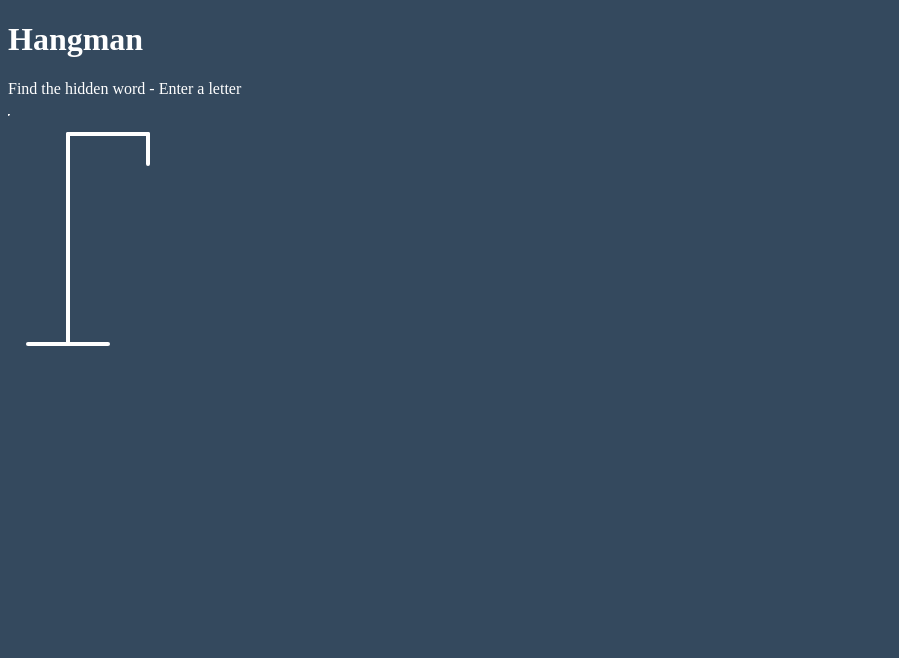
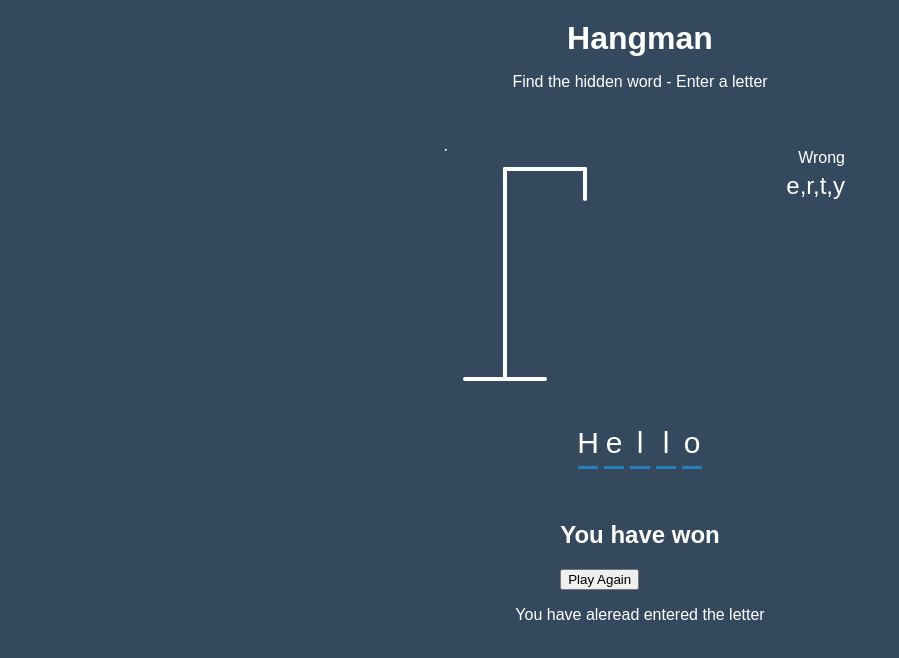
Before and after one commit to AmirSejdinovic/Hangman-game-Vanila-JS, a plain HTML site: page index.html in a window 1280 px wide. Shown: the whole page, without its empty margins (0-899 px from the left). Drawn offline with Linux system fonts and the light colour scheme.

Commit message:
Styling the hangman

```diff
--- a/index.html
+++ b/index.html
@@ -28,6 +28,34 @@
         <line x1="140" y1="150" x2="120" y2="180" class="figure-part"></line>
         <line x1="140" y1="150" x2="160" y2="180" class="figure-part"></line>
       </svg>
+
+      <div class="wrong-letters-container">
+        <div id="wrong-letters">
+          <p>Wrong</p>
+          <span>e,r,t,y</span>
+        </div>
+      </div>
+
+      <div class="word" id="word">
+        <div class="letter">H</div>
+        <div class="letter">e</div>
+        <div class="letter">l</div>
+        <div class="letter">l</div>
+        <div class="letter">o</div>
+      </div>
+    </div>
+    <!--Container for filan message-->
+    <div class="popup-container" id="popup-container">
+      <div class="popup">
+        <h2 id="final-message">You have won</h2>
+        <button id="play-button">Play Again</button>
+      </div>
+    </div>
+    <!--
+    Nottification
+    -->
+    <div class="notification-container" id="noti">
+      <p>You have aleread entered the letter</p>
     </div>
     <script src="scritp.js"></script>
   </body>
--- a/style.css
+++ b/style.css
@@ -1,8 +1,28 @@
+* {
+  box-sizing: border-box;
+}
+
 body {
   background-color: #34495e;
   color: #fff;
+  font-family: Arial, Helvetica, sans-serif;
+  display: flex;
+  flex-direction: column;
+  align-items: center;
+  height: 80vh;
+  margin: 0;
+  overflow: hidden;
 }
-
+h1 {
+  margin: 20px 0 0;
+}
+.game-container {
+  padding: 20px 30px;
+  position: relative;
+  margin: auto;
+  height: 350px;
+  width: 450px;
+}
 .figure-container {
   fill: transparent;
   stroke: #fff;
@@ -13,3 +33,34 @@ body {
 .figure-part {
   display: none;
 }
+.wrong-letters-container {
+  position: absolute;
+  top: 20px;
+  right: 20px;
+  display: flex;
+  flex-direction: column;
+  text-align: right;
+}
+.wrong-letters-container p {
+  margin: 0 0 5px;
+}
+.wrong-letters-container span {
+  font-size: 24px;
+}
+.word {
+  display: flex;
+  position: absolute;
+  bottom: 10px;
+  left: 50%;
+  transform: translateX(-50%);
+}
+.letter {
+  border-bottom: 3px solid #2980b9;
+  display: inline-flex;
+  font-size: 30px;
+  align-items: center;
+  justify-content: center;
+  margin: 0 3px;
+  height: 50px;
+  width: 20px;
+}
```
